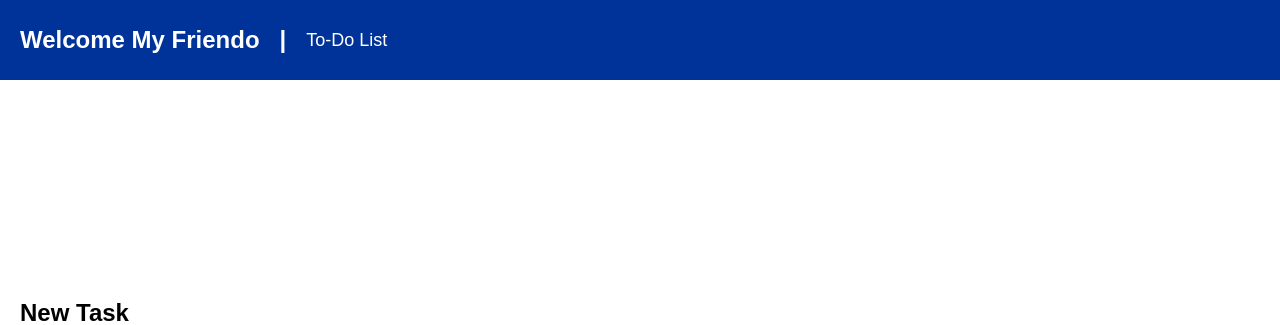
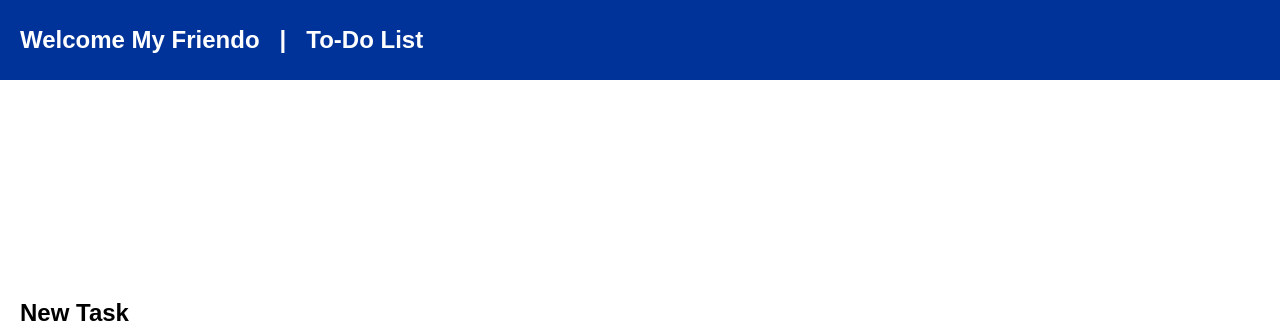
Before and after one commit to archie04xx/archie-to-do-list, a PHP site: page / in a window 1280 px wide. Shown: the top 325 px of the page. Run offline with PHP 8.4, Linux system fonts and the light colour scheme; data that the repository does not hold is empty.

Commit message:
added file

```diff
--- a/edit_task_form.php
+++ b/edit_task_form.php
@@ -32,7 +32,7 @@ if (isset($_GET['id']) && is_numeric($_GET['id'])) {
     <meta charset="UTF-8">
     <meta name="viewport" content="width=device-width, initial-scale=1.0">
     <title>Edit Task</title>
-    <link rel="stylesheet" href="styles.css">
+    <link rel="stylesheet" href="style.css">
 </head>
 <body>
 
--- a/index.php
+++ b/index.php
@@ -10,15 +10,15 @@ include("pagination_dsp.php");
     <meta charset="UTF-8">
     <meta name="viewport" content="width=device-width, initial-scale=1.0">
     <title>Todo List</title>
-    <link rel="stylesheet" href="styles.css">
+    <link rel="stylesheet" href="style.css">
 </head>
 <body>
 
 <div class="container">
-    <aside class="sidebar">
+    <aside class="header">
         <h2>Welcome My Friendo</h2>
         <h2>|</h2>
-        <a href="#">To-Do List</a>
+        <h2>To-Do List</h2>
     </aside>
 
     <main class="main-content">
@@ -37,7 +37,7 @@ include("pagination_dsp.php");
                         <div class="task-actions">
                             <a href="complete_task.php?id=<?= $task['id']; ?>&page=<?= $page; ?>&completed_page=<?= $completed_page; ?>" class="complete-btn">✔ </a>
                             <a href="edit_task_form.php?id=<?= $task['id']; ?>&page=<?= $page; ?>&completed_page=<?= $completed_page; ?>" class="edit-btn">✏️</a>
-                            <a href="delete_task.php?id=<?= $task['id']; ?>&page=<?= $page; ?>&completed_page=<?= $completed_page; ?>" class="delete-btn" onclick="return confirm('Are you sure?')">❌</a>
+                            <a href="delete_task.php?id=<?= $task['id']; ?>&page=<?= $page; ?>&completed_page=<?= $completed_page; ?>" class="delete-btn" >❌</a>
                         </div>
                     </li>
                 <?php endforeach; ?>
--- a/styles.css
+++ b/style.css
@@ -12,7 +12,7 @@ body {
     margin-top: 60px;
 }
 
-.sidebar {
+.header {
     width: 100%;
     height: 60px;
     background-color: #003399;
@@ -26,12 +26,12 @@ body {
 
 }
 
-.sidebar h2 {
+.header h2 {
     margin-bottom: 20px;
     padding-right: 20px;
 }
 
-.sidebar a {
+.header a {
     color: rgb(255, 255, 255);
     text-decoration: none;
     font-size: 18px;
```
